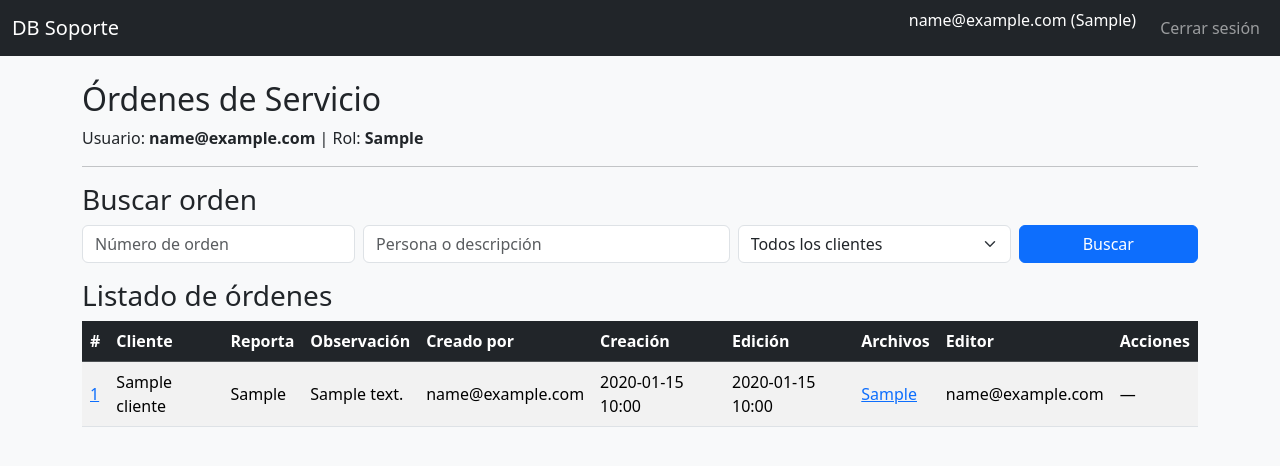
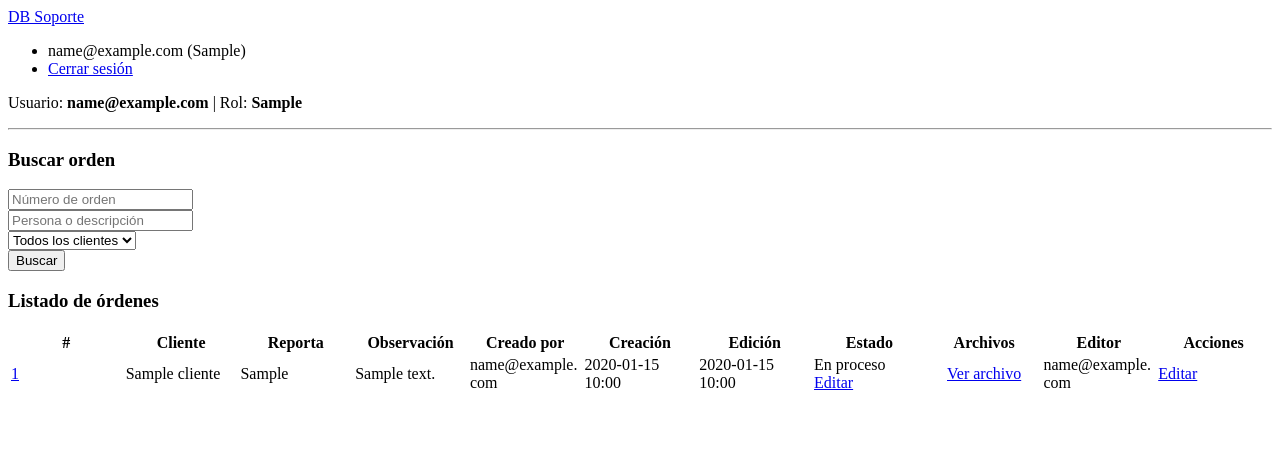
Before and after one commit to LaManoDeDiosS/dbsoporte, a Flask app: page /ordenes/ in a window 1280 px wide. Shown: the top 466 px of the page. Run offline with Flask 3, Linux system fonts and the light colour scheme; a user stored in the database is signed in; tables that the repository leaves empty hold one stand-in row (values such as "Sample post"); some libraries are stand-ins or nearby versions.

Commit message:
Se realizo Flujo tecnico,estados y permisos por rol

```diff
--- a/forms.py
+++ b/forms.py
@@ -5,20 +5,37 @@ from flask_wtf.file import MultipleFileField
 
 
 class LoginForm(FlaskForm):
-    email = StringField('Correo', validators=[DataRequired(), Email()])
-    password = PasswordField('Contraseña', validators=[DataRequired()])
+    email = StringField(
+        'Correo',
+        validators=[DataRequired(), Email()]
+    )
+    password = PasswordField(
+        'Contraseña',
+        validators=[DataRequired()]
+    )
     submit = SubmitField('Ingresar')
 
 
 class ClienteForm(FlaskForm):
-    nombre = StringField('Nombre del Cliente', validators=[DataRequired()])
+    nombre = StringField('Nombre del Cliente')
     submit = SubmitField('Guardar')
 
 
 class OrdenForm(FlaskForm):
-    cliente = SelectField('Cliente', coerce=int, validators=[DataRequired()])
-    persona = StringField('Persona que reporta', validators=[DataRequired()])
-    descripcion = TextAreaField('Descripción', validators=[DataRequired()])
+    cliente = SelectField('Cliente', coerce=int)
+    persona = StringField('Persona que reporta')
+    descripcion = TextAreaField('Descripción')
+
     solucion = TextAreaField('Resultado / Solución')
+
+    estado = SelectField(
+        'Estado de la orden',
+        choices=[
+            ('abierta', 'Abierta'),
+            ('en_proceso', 'En proceso'),
+            ('cerrada', 'Cerrada')
+        ]
+    )
+
     archivos = MultipleFileField('Adjuntar archivos')
-    submit = SubmitField('Guardar Orden')
+    submit = SubmitField('Guardar')
--- a/routes/ordenes.py
+++ b/routes/ordenes.py
@@ -158,28 +158,49 @@ def ordenes():
 # =========================================================
 @ordenes_bp.route('/<int:orden_id>/editar', methods=['GET', 'POST'])
 @login_required
-@roles_required('admin','tecnico')
+@roles_required('admin', 'tecnico')
 def editar_orden(orden_id):
-    """
-    Edita una orden y registra historial de cambios
-    """
 
     orden = Orden.query.get_or_404(orden_id)
-    form = OrdenForm(obj=orden)
 
-    # ✅ SIEMPRE cargar choices ANTES de validar
+    if orden.estado == 'cerrada':
+        flash('Esta orden está cerrada y no puede ser modificada.', 'warning')
+        return redirect(url_for('ordenes.ordenes'))
+
+    form = OrdenForm()
+
+    # 🔴 SIEMPRE cargar choices antes de validar
     clientes = Cliente.query.order_by(Cliente.nombre).all()
     form.cliente.choices = [(c.id, c.nombre) for c in clientes]
 
-    # Precargar solución en GET
+    # =====================
+    # GET → precargar
+    # =====================
     if request.method == 'GET':
+        form.cliente.data = orden.cliente_id
+        form.persona.data = orden.persona_reporta
+        form.descripcion.data = orden.descripcion
         form.solucion.data = orden.solucion
+        form.estado.data = orden.estado
 
-    if form.validate_on_submit():
-        orden.cliente_id = form.cliente.data
-        orden.persona_reporta = form.persona.data
-        orden.descripcion = form.descripcion.data
+    # =====================
+    # POST → guardar
+    # =====================
+    if request.method == 'POST':
+
+        # 🔐 VALIDACIÓN MANUAL SEGÚN ROL
+        if current_user.rol == 'admin':
+            if not form.cliente.data or not form.persona.data or not form.descripcion.data:
+                flash('Todos los campos son obligatorios', 'danger')
+                return render_template('orden_editar.html', form=form, orden=orden)
+
+            orden.cliente_id = form.cliente.data
+            orden.persona_reporta = form.persona.data
+            orden.descripcion = form.descripcion.data
+
+        # Técnico y admin
         orden.solucion = form.solucion.data
+        orden.estado = form.estado.data
         orden.ultimo_editor_id = current_user.id
         orden.fecha_actualizacion = datetime.utcnow()
 
@@ -188,47 +209,9 @@ def editar_orden(orden_id):
         flash('Orden actualizada correctamente', 'success')
         return redirect(url_for('ordenes.ordenes'))
 
-    # Valores antes del cambio
-    valores_anteriores = {
-        'cliente_id': orden.cliente_id,
-        'persona_reporta': orden.persona_reporta,
-        'descripcion': orden.descripcion
-    }
+    return render_template('orden_editar.html', form=form, orden=orden)
 
-    if form.validate_on_submit():
 
-        # Actualizar orden
-        orden.cliente_id = form.cliente.data
-        orden.persona_reporta = form.persona.data
-        orden.descripcion = form.descripcion.data
-        orden.solucion = form.solucion.data
-        orden.ultimo_editor_id = current_user.id
-        orden.fecha_actualizacion = datetime.utcnow()
-
-        # Registrar historial
-        for campo, valor_anterior in valores_anteriores.items():
-            valor_nuevo = getattr(orden, campo)
-
-            if str(valor_anterior) != str(valor_nuevo):
-                historial = HistorialOrden(
-                    orden_id=orden.id,
-                    usuario_id=current_user.id,
-                    campo=campo,
-                    valor_anterior=str(valor_anterior),
-                    valor_nuevo=str(valor_nuevo)
-                )
-                db.session.add(historial)
-
-        db.session.commit()
-
-        flash('Orden actualizada correctamente', 'success')
-        return redirect(url_for('ordenes.ordenes'))
-
-    return render_template(
-        'orden_editar.html',
-        form=form,
-        orden=orden
-    )
 
 # =========================================================
 # ELIMINAR ORDEN (SOLO ADMIN)
--- a/static/css/estilos.css
+++ b/static/css/estilos.css
@@ -0,0 +1,28 @@
+.table-fixed {
+    table-layout: fixed;
+    width: 100%;
+}
+
+.table-fixed td,
+.table-fixed th {
+    word-wrap: break-word;
+    white-space: normal;
+    vertical-align: middle;
+}
+
+/* Observación */
+.col-obs {
+    max-width: 260px;
+}
+
+/* Archivos */
+.col-files {
+    width: 140px;
+    text-align: center;
+}
+
+/* Acciones */
+.col-actions {
+    width: 140px;
+    text-align: center;
+}
--- a/templates/base.html
+++ b/templates/base.html
@@ -5,8 +5,7 @@
     <title>{% block title %}DB Soporte{% endblock %}</title>
 
     <!-- Bootstrap CSS -->
-    <link
-        href="https://cdn.jsdelivr.net/npm/bootstrap@5.3.3/dist/css/bootstrap.min.css"
+    <link rel="stylesheet" href="{{ url_for('static', filename='css/estilos.css') }}"
         rel="stylesheet"
     >
 </head>
--- a/templates/ordenes.html
+++ b/templates/ordenes.html
@@ -2,7 +2,39 @@
 {% block title %}Órdenes de Servicio{% endblock %}
 {% block content %}
 
-<h2>Órdenes de Servicio</h2>
+{% if current_user.rol == 'admin' %}
+<hr>
+
+<h3>Registrar nueva orden</h3>
+
+<form method="POST" enctype="multipart/form-data" class="mb-4">
+    {{ form.hidden_tag() }}
+
+    <div class="mb-3">
+        {{ form.cliente.label(class="form-label") }}
+        {{ form.cliente(class="form-select") }}
+    </div>
+
+    <div class="mb-3">
+        {{ form.persona.label(class="form-label") }}
+        {{ form.persona(class="form-control") }}
+    </div>
+
+    <div class="mb-3">
+        {{ form.descripcion.label(class="form-label") }}
+        {{ form.descripcion(class="form-control", rows=4) }}
+    </div>
+
+    <div class="mb-3">
+        {{ form.archivos.label(class="form-label") }}
+        {{ form.archivos(class="form-control", multiple=True) }}
+    </div>
+
+    <button class="btn btn-success">
+        Crear orden
+    </button>
+</form>
+{% endif %}
 
 <p>
     Usuario: <strong>{{ current_user.email }}</strong> |
@@ -11,26 +43,9 @@
 
 <hr>
 
-{% if current_user.rol == 'admin' %}
-<h3>Registrar nueva orden</h3>
-
-<form method="POST" enctype="multipart/form-data">
-    {{ form.hidden_tag() }}
-
-    <p>{{ form.cliente.label }}<br>{{ form.cliente() }}</p>
-    <p>{{ form.persona.label }}<br>{{ form.persona() }}</p>
-    <p>{{ form.descripcion.label }}<br>{{ form.descripcion(rows=4) }}</p>
-    <p>{{ form.archivos.label }}<br>{{ form.archivos(multiple=True) }}</p>
-
-    <p>{{ form.submit(value='Guardar orden') }}</p>
-</form>
-
-<hr>
-{% endif %}
-
 <h3>Buscar orden</h3>
 
-<form method="GET" action="{{ url_for('ordenes.ordenes') }}" class="row g-2 mb-3">
+<form method="GET" action="{{ url_for('ordenes.ordenes') }}" class="row g-2 mb-4">
 
     <div class="col-md-3">
         <input type="number"
@@ -53,9 +68,7 @@
             <option value="">Todos los clientes</option>
             {% for c in clientes %}
                 <option value="{{ c.id }}"
-                    {% if cliente_busqueda and cliente_busqueda == c.id|string %}
-                        selected
-                    {% endif %}>
+                    {% if cliente_busqueda == c.id %}selected{% endif %}>
                     {{ c.nombre }}
                 </option>
             {% endfor %}
@@ -63,18 +76,15 @@
     </div>
 
     <div class="col-md-2 d-grid">
-        <button type="submit" class="btn btn-primary">
-            Buscar
-        </button>
+        <button class="btn btn-primary">Buscar</button>
     </div>
 
 </form>
 
-
 <h3>Listado de órdenes</h3>
 
 <div class="table-responsive">
-<table class="table table-striped table-hover align-middle">
+<table class="table table-striped table-hover align-middle table-fixed">
 
     <thead class="table-dark">
         <tr>
@@ -85,6 +95,7 @@
             <th>Creado por</th>
             <th>Creación</th>
             <th>Edición</th>
+            <th>Estado</th>
             <th>Archivos</th>
             <th>Editor</th>
             <th>Acciones</th>
@@ -102,30 +113,53 @@
             </td>
 
             <td>{{ o.cliente.nombre }}</td>
+
             <td>{{ o.persona_reporta }}</td>
-            <td>{{ o.descripcion }}</td>
+
+            <td class="col-obs">
+                {{ o.descripcion[:80] }}
+                {% if o.descripcion|length > 80 %}…{% endif %}
+            </td>
+
+            <td>{{ o.usuario_creador.email if o.usuario_creador else '—' }}</td>
 
             <td>
-                {{ o.usuario_creador.email if o.usuario_creador else 'Desconocido' }}
+                {{ o.fecha_creacion.strftime('%Y-%m-%d %H:%M')
+                   if o.fecha_creacion else '—' }}
             </td>
 
             <td>
-                {{ o.fecha_creacion.strftime('%Y-%m-%d %H:%M') if o.fecha_creacion else '—' }}
+                {{ o.fecha_actualizacion.strftime('%Y-%m-%d %H:%M')
+                   if o.fecha_actualizacion else '—' }}
             </td>
 
             <td>
-                {{ o.fecha_actualizacion.strftime('%Y-%m-%d %H:%M') if o.fecha_actualizacion else '—' }}
+                {% if o.estado == 'abierta' %}
+                    <span class="badge bg-warning text-dark">Abierta</span>
+                {% elif o.estado == 'en_proceso' %}
+                    <span class="badge bg-primary">En proceso</span>
+                {% if o.estado != 'cerrada' %}
+    <a href="{{ url_for('ordenes.editar_orden', orden_id=o.id) }}"
+       class="btn btn-sm btn-primary">
+        Editar
+    </a>
+{% else %}
+    <span class="text-muted">Cerrada</span>
+{% endif %}
+                {% endif %}
             </td>
 
-            <td>
+            <td class="col-files">
                 {% if o.adjuntos %}
                     {% for a in o.adjuntos %}
-                        <a href="{{ url_for('static', filename='uploads/' ~ a.archivo) }}" target="_blank">
-                            {{ a.archivo }}
+                        <a href="{{ url_for('static', filename='uploads/' ~ a.archivo) }}"
+                           class="btn btn-sm btn-outline-secondary mb-1"
+                           target="_blank">
+                            Ver archivo
                         </a><br>
                     {% endfor %}
                 {% else %}
-                    Sin archivos
+                    —
                 {% endif %}
             </td>
 
@@ -133,35 +167,23 @@
                 {{ o.ultimo_editor.email if o.ultimo_editor else '—' }}
             </td>
 
-            <!-- ACCIONES -->
-            <td>
-                <div class="d-flex flex-wrap gap-2">
-
-                    {% if current_user.rol in ['admin', 'tecnico'] %}
+            <td class="text-center">
                 <a href="{{ url_for('ordenes.editar_orden', orden_id=o.id) }}"
                    class="btn btn-sm btn-primary">
                     Editar
                 </a>
-                    {% endif %}
 
                 {% if current_user.rol == 'admin' %}
                 <form method="POST"
                       action="{{ url_for('ordenes.eliminar_orden', orden_id=o.id) }}"
-                              style="margin:0;">
+                      style="display:inline;">
                     <input type="hidden" name="csrf_token" value="{{ csrf_token() }}">
-                            <button type="submit"
-                                    class="btn btn-sm btn-danger"
-                                    onclick="return confirm('¿Eliminar esta orden?')">
+                    <button class="btn btn-sm btn-danger"
+                            onclick="return confirm('¿Eliminar orden?')">
                         Eliminar
                     </button>
                 </form>
                 {% endif %}
-
-                    {% if current_user.rol not in ['admin', 'tecnico'] %}
-                        —
-                    {% endif %}
-
-                </div>
             </td>
 
         </tr>
```
Also changed, not shown: migrations/versions/976b07b94f57_agregar_estado_a_orden.py (added, +44 -0 lines), migrations/versions/da87331aedf9_agregar_estado_a_orden.py (added, +32 -0 lines), models.py (+4 -3 lines), templates/orden_editar.html (+52 -31 lines). Lines whose indentation alone changed are shown as unchanged.
